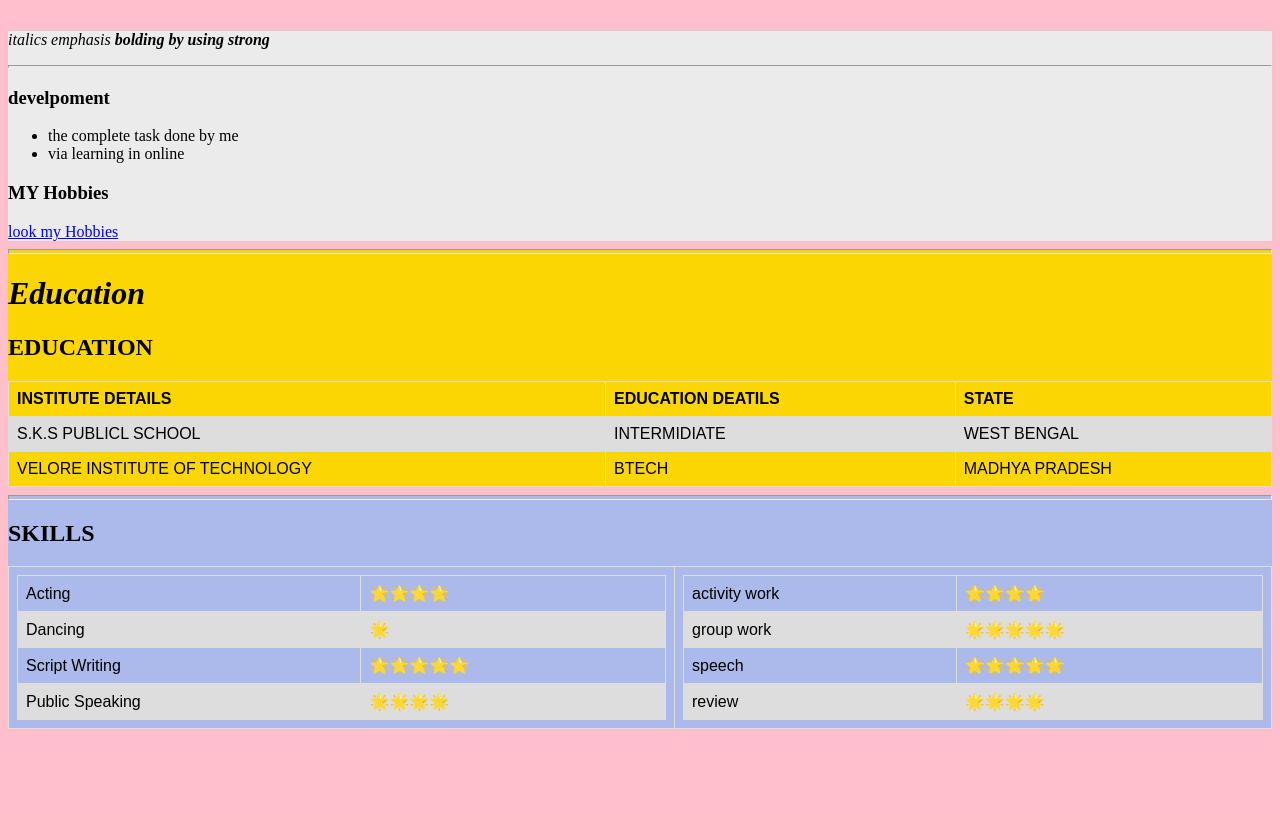
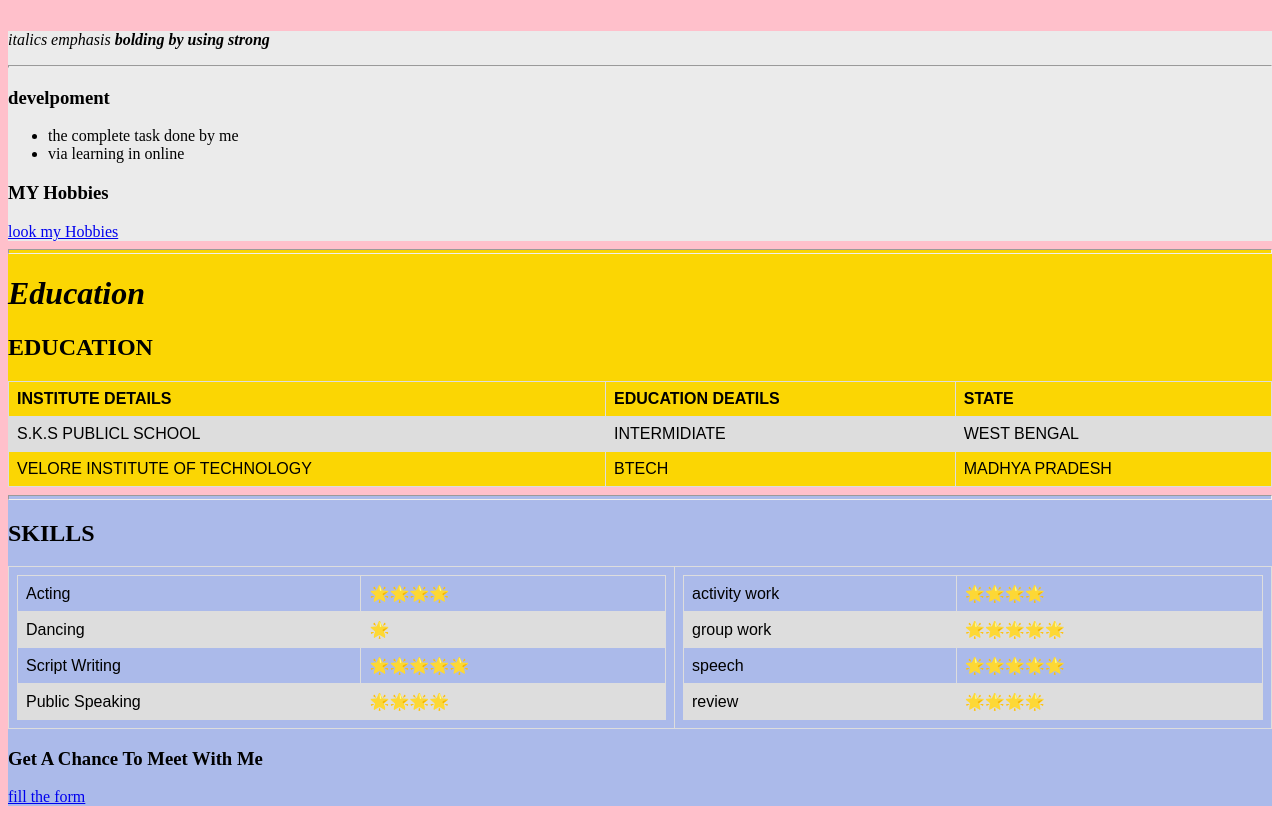
Before and after one commit to mukeshghosh510/web-wale, a plain HTML site: page HTML-personal site/index.html in a window 1280 px wide. Shown: the part 183-997 px from the top of the page. Before the commit the page ends 920 px from the top, so only its background shows below. Drawn offline with Linux system fonts and the light colour scheme.

Commit message:
Update index.html

```diff
--- a/HTML-personal site/index.html
+++ b/HTML-personal site/index.html
@@ -189,7 +189,7 @@
               </td>
             </tr>
           </table>
-          <!---<h3>Get A Chance To Meet With Me</h3><a href="https://github.com/mukeshghosh510/web-wale/blob/main/form.html">fill the form</a>-->
+          <h3>Get A Chance To Meet With Me</h3><a href="https://github.com/mukeshghosh510/web-wale/blob/main/form.html">fill the form</a>
     </div>
   </body>
 
```
